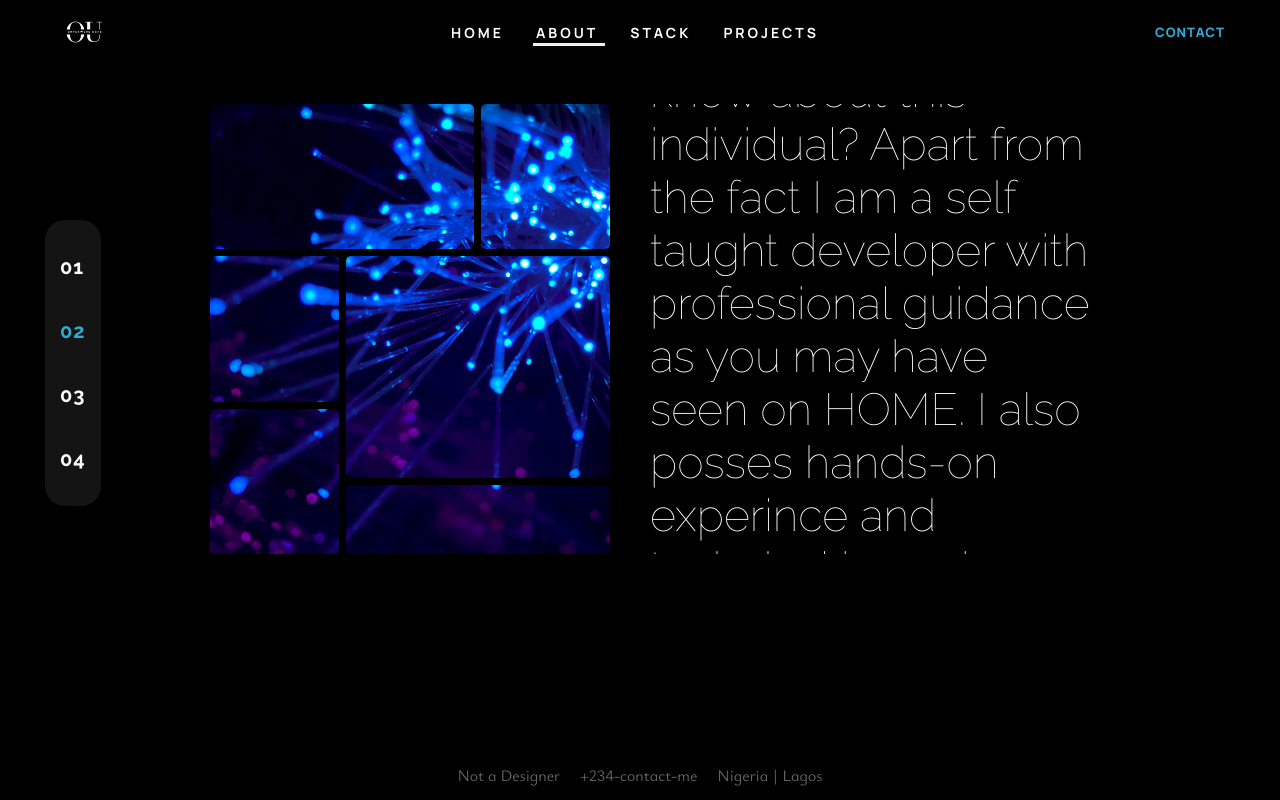
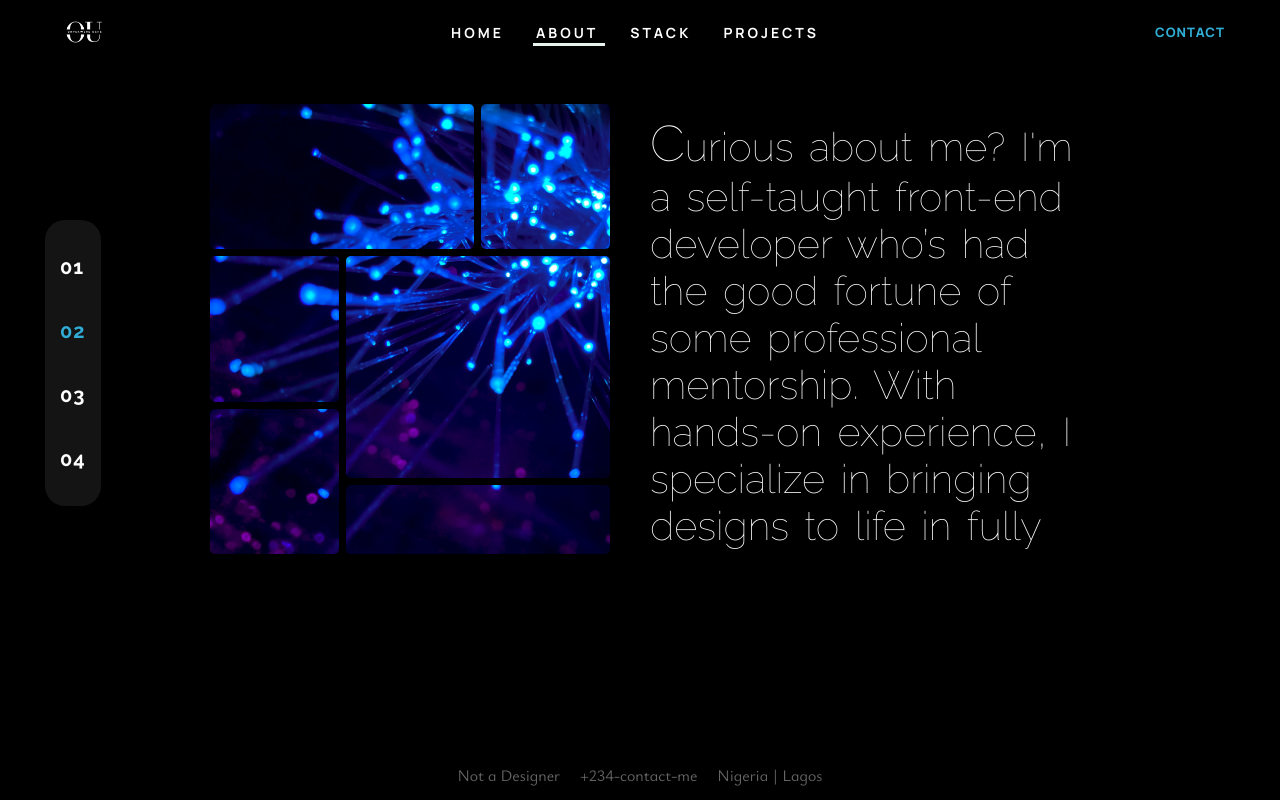
Before and after one commit to LeoGee1/portfoleo, a React (Create React App) app: page /#/aboutme in a window 1280 px wide. Built offline with nearby package versions, Linux system fonts and the light colour scheme.

Commit message:
minor changes to the about-page and home-page

```diff
--- a/src/App.js
+++ b/src/App.js
@@ -17,7 +17,7 @@ function App() {
   return (
     <Router>
         <div className="App">
-          {/* <Preload /> */}
+          <Preload />
           <Navbar />
           <Footer />
           <div>
--- a/src/Components/AboutMe.js
+++ b/src/Components/AboutMe.js
@@ -1,36 +1,35 @@
-import { FontAwesomeIcon } from '@fortawesome/react-fontawesome';
-import { faEllipsisVertical } from '@fortawesome/free-solid-svg-icons';
+
 import { useRef, useState } from 'react';
 
 const About = () => {
     const swapref = useRef(null);
     const [flip, setFlip] = useState(null);
 
-    const handleClick = () => {
-        setFlip(true);
+    // const handleClick = () => {
+    //     setFlip(true);
 
-        if(flip) {
-            const potraits = document.querySelector('.potraits');
-            const description = document.querySelector('.description');
-            const swap = swapref.current;
+    //     if(flip) {
+    //         const potraits = document.querySelector('.potraits');
+    //         const description = document.querySelector('.description');
+    //         const swap = swapref.current;
 
-            potraits.classList.add('order-third');
-            swap.classList.add('order-second');
-            description.classList.add('order-first');
+    //         potraits.classList.add('order-third');
+    //         swap.classList.add('order-second');
+    //         description.classList.add('order-first');
 
-            setFlip(false);
-        }
+    //         setFlip(false);
+    //     }
 
-        if(!flip) {
-            const potraits = document.querySelector('.potraits');
-            const description = document.querySelector('.description');
-            const swap = swapref.current;
+    //     if(!flip) {
+    //         const potraits = document.querySelector('.potraits');
+    //         const description = document.querySelector('.description');
+    //         const swap = swapref.current;
 
-            potraits.classList.remove('order-third');
-            swap.classList.remove('order-second');
-            description.classList.remove('order-first');
-        }
-    }
+    //         potraits.classList.remove('order-third');
+    //         swap.classList.remove('order-second');
+    //         description.classList.remove('order-first');
+    //     }
+    // }
 
     return (
         <div className="aboutme">
@@ -42,16 +41,11 @@ const About = () => {
                 <div className="boxes five"></div>
                 <div className="boxes six"></div>
             </div>
-            {/* <div className="line" ref={swapref} onClick={handleClick}>
-                 <FontAwesomeIcon className='dots' icon={faEllipsisVertical} />
-            </div> */}
             <div className="description">
-                {/* <h2 className='first-description'>A Frontend Developer with the right attitude for Software Development. equipped with</h2>
-                <h2 className='second-description'>for the works of a man showeth his ability.for the works of a man showeth his ability.</h2>
-                <h2 className='third-description'>for the works of a man showeth his ability.for the works of a man showeth his ability.</h2>
-                <h2 className='fourth-description'>for the works of a man showeth his ability.for the works of a man showeth his ability.</h2> <h2 className='fifth-description'>for the works of a man showeth his ability.for the works of a man showeth his ability.</h2>
-                <h2 className='sixth-description'>for the works of a man showeth his ability.for the works of a man showeth his ability.</h2> */}
-                <h2 className='description-child'>What do you wanna know about this individual? Apart from the fact I am a self taught developer with professional guidance as you may have seen on HOME. I also posses hands-on experince and technical know how on how to turn your designs into a full working webflow with my set of skills which keep on improving daily. looking forward to take on more tasks that would put me on my feet and get better at my craft</h2></div>
+                <h2 className='description-child'>
+                    Curious about me? I'm a self-taught front-end developer who’s had the good fortune of some professional mentorship. With hands-on experience, I specialize in bringing designs to life in fully interactive, smooth webflows. My skills grow daily! think of me as the software update you actually look forward to! I’m always up for tasks that keep me on my toes and push me to get even better at my craft.
+                </h2>
+            </div>
         </div>
      );
 }
--- a/src/index.css
+++ b/src/index.css
@@ -350,7 +350,7 @@ body{
   justify-content: space-between;
   overflow: hidden;
   flex-wrap: wrap;
-  /* border: 1px solid; */
+  height: 80vh;
 }
 
 .accolades {
@@ -581,23 +581,6 @@ body{
   grid-column: 3/7;
   grid-row: 6/7;
 }
-/* .line {
-  display: flex;
-  justify-content: center;
-  align-items: center;
-  width: 8px;
-  background: #ffffff;
-  border: 01px solid black;
-  margin: 20px 0;
-  font-size: 24px;
-  margin: 0 20px;
-} */
-/* .dots {
-  color: white;
-  cursor: pointer;
-  font-size: larger;
-} */
-
 
 .description {
   display: flex;
@@ -618,10 +601,17 @@ body{
 }
 .description-child {
   font-family: 'Raleway';
-  font-size: 45px;
+  font-size: 40px;
   color: #fff;
   font-weight: 100;
+  word-spacing: 5px;
+}
+.description-child:hover {
   animation: scroll-up 60s linear 0s infinite normal;
+
+}
+.description-child::first-letter{
+  font-size: 50px;
 }
  @keyframes scroll-up{
   0% {
@@ -632,42 +622,6 @@ body{
   }
 }
 
-
-/* .first-description {
-  transform: rotate(2deg);
-}
-.first-description:hover {
-  transform: rotate(0deg);
-  transition: 700ms;
-}
-
-.second-description {
-  transform: rotate(-4deg)
-}
-.second-description:hover {
-  transform: rotate(0deg);
-  transition: 700ms;
-}
-
-.third-description {
-  transform: rotate(-4deg);
-}
-.third-description:hover {
-  transform: rotate(0deg);
-  transition: 700ms;
-}
-
-.fourth-description {
-  transform: rotate(2deg)
-}
-.fourth-description:hover {
-  transform: rotate(0deg);
-  transition: 700ms;
-} */
-/* .description :nth-child(1) {
-  border-bottom: 2px solid #077ff7 ;
-  padding-bottom: 10px;
-} */
 .order-first {
   order: -1;
 }
```
